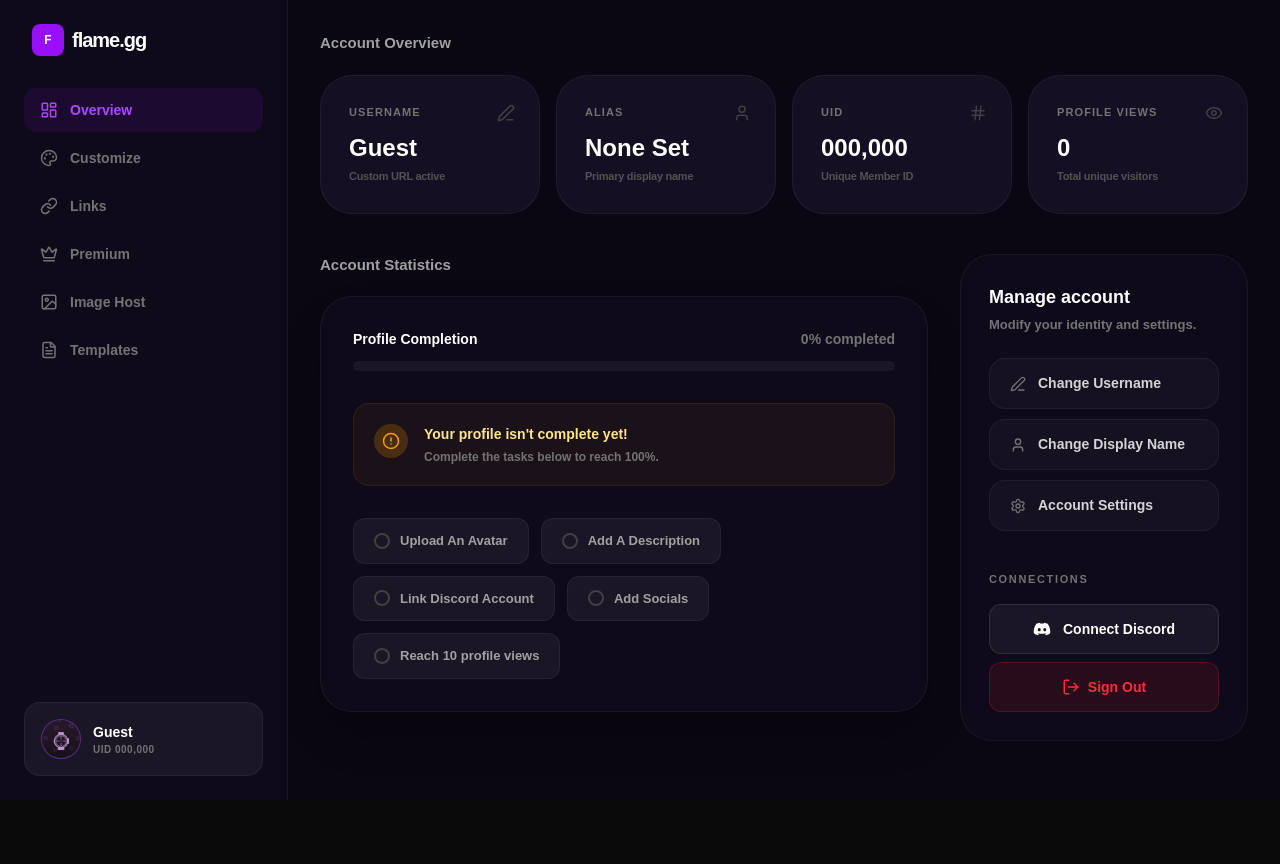
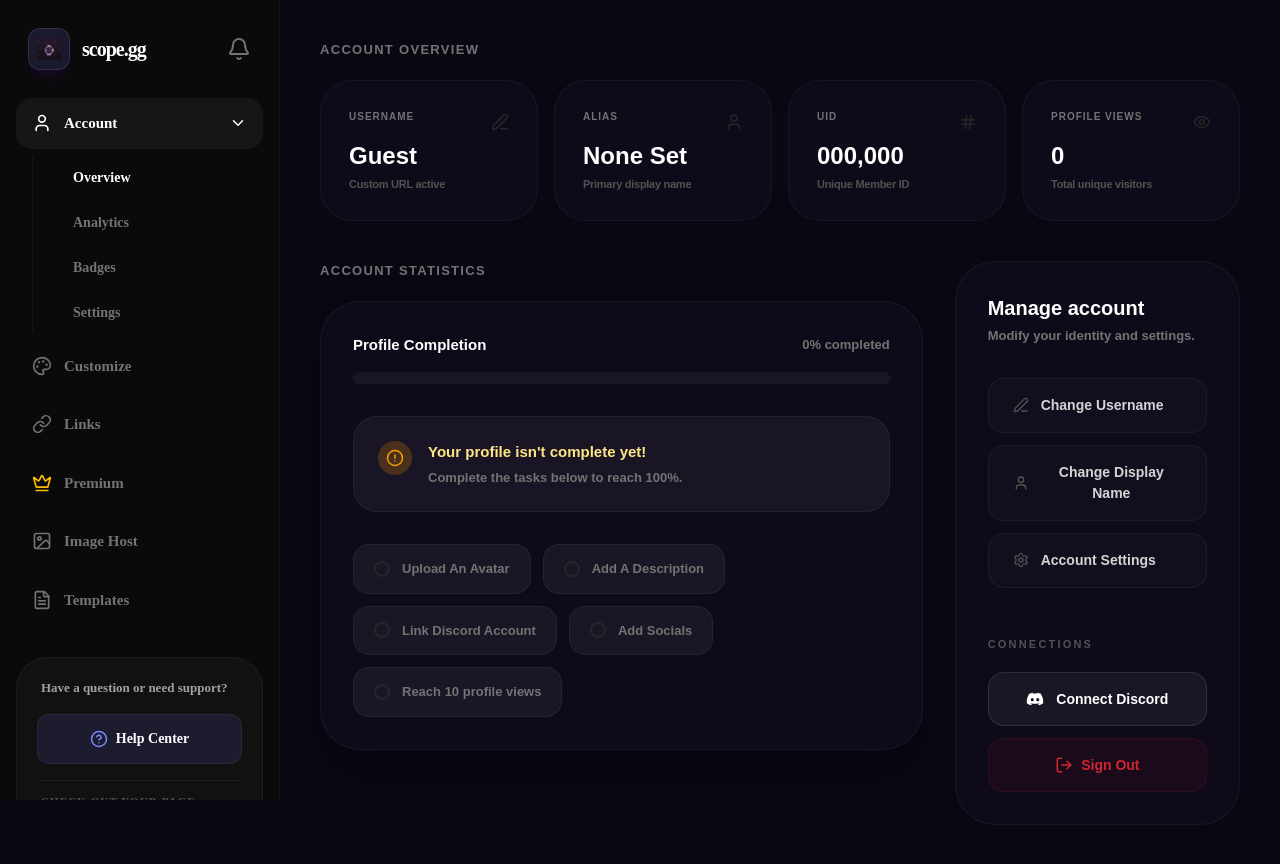
Before and after one commit to flamegg-app/flame.gg, a Next.js app: page /dashboard in a window 1280 px wide. Before the commit the page ends 800 px from the top, so only its background shows below. Built offline with nearby package versions, Linux system fonts and the light colour scheme; no server answers; the database is empty; sample sign-in values are in the browser's storage.

Commit message:
feat: complete rebrand to scope.gg and modularize sidebar component

```diff
--- a/pages/dashboard/index.tsx
+++ b/pages/dashboard/index.tsx
@@ -2,11 +2,11 @@ import React, { useEffect, useState } from 'react';
 import { supabase } from '../../lib/supabase';
 import {
   User, Hash, Eye, Edit3, Settings,
-  LogOut, CheckCircle2, AlertCircle, X,
-  LayoutDashboard, Palette, Link as LinkIcon, Crown, Image as ImageIcon, FileText
+  LogOut, CheckCircle2, AlertCircle, X
 } from 'lucide-react';
 import { FaDiscord } from 'react-icons/fa';
 import { useRouter } from 'next/router';
+import Sidebar from '../../components/Sidebar'; // Ensure this path matches your Sidebar.tsx location
 
 export default function DashboardOverview() {
   const router = useRouter();
@@ -48,10 +48,8 @@ export default function DashboardOverview() {
         ];
 
         const completedCount = criteria.filter(Boolean).length;
-        const completionPercentage = (completedCount / criteria.length) * 100;
-
         setStats({
-          completion: completionPercentage,
+          completion: (completedCount / criteria.length) * 100,
           uid: formattedUID,
           views: profileData.views || 0
         });
@@ -62,48 +60,21 @@ export default function DashboardOverview() {
     fetchDashboardData();
   }, [router]);
 
-  if (loading) return <div className="min-h-screen bg-[#0a0612] flex items-center justify-center text-white font-bold">Loading Stats...</div>;
+  if (loading) return <div className="min-h-screen bg-[#0a0612] flex items-center justify-center text-white font-bold tracking-tighter">Loading scope.gg...</div>;
 
   return (
     <div className="flex min-h-screen bg-[#0a0612] text-white font-['Satoshi',sans-serif]">
 
-      {/* Sidebar - Inspired by guns.lol UI */}
-      <aside className="w-72 border-r border-white/5 bg-[#0f0a1a] p-6 hidden lg:flex flex-col gap-8">
-        <div className="flex items-center gap-2 px-2">
-          <div className="w-8 h-8 bg-purple-600 rounded-lg flex items-center justify-center">
-            <span className="font-black text-xs text-white">F</span>
-          </div>
-          <span className="font-black text-xl tracking-tighter">flame.gg</span>
-        </div>
+      {/* 1. Global Sidebar Component */}
+      <Sidebar />
 
-        <nav className="space-y-1">
-          <SidebarLink icon={<LayoutDashboard size={18}/>} label="Overview" active />
-          <SidebarLink icon={<Palette size={18}/>} label="Customize" onClick={() => router.push('/dashboard/customize')} />
-          <SidebarLink icon={<LinkIcon size={18}/>} label="Links" />
-          <SidebarLink icon={<Crown size={18}/>} label="Premium" />
-          <SidebarLink icon={<ImageIcon size={18}/>} label="Image Host" />
-          <SidebarLink icon={<FileText size={18}/>} label="Templates" />
-        </nav>
+      {/* 2. Main Content Area */}
+      <main className="flex-1 p-4 md:p-10 overflow-y-auto">
+        <div className="max-w-[1200px] mx-auto">
 
-        <div className="mt-auto bg-white/5 p-4 rounded-2xl border border-white/5">
-          <div className="flex items-center gap-3">
-            <div className="w-10 h-10 rounded-full bg-purple-500/20 border border-purple-500/30 overflow-hidden">
-              <img src={profile?.avatar_url || '/logo.webp'} className="w-full h-full object-cover" alt="pfp" />
-            </div>
-            <div className="overflow-hidden">
-              <p className="font-black text-sm truncate">{profile?.username || "Guest"}</p>
-              <p className="text-[10px] text-neutral-500 font-bold uppercase tracking-wider">UID {stats.uid}</p>
-            </div>
-          </div>
-        </div>
-      </aside>
-
-      {/* Main Content Area */}
-      <div className="flex-1 overflow-y-auto">
-        <div className="max-w-[1400px] mx-auto p-4 md:p-8">
-
+          {/* Section: Account Overview */}
           <section className="mb-10">
-            <h2 className="text-[15px] font-bold mb-5 text-neutral-400">Account Overview</h2>
+            <h2 className="text-[13px] font-black mb-5 text-neutral-500 uppercase tracking-widest">Account Overview</h2>
             <div className="grid grid-cols-1 sm:grid-cols-2 lg:grid-cols-4 gap-4">
               <StatCard title="Username" value={profile?.username || "Guest"} sub="Custom URL active" icon={<Edit3 size={18}/>} />
               <StatCard title="Alias" value={profile?.alias || "None Set"} sub="Primary display name" icon={<User size={18}/>} />
@@ -113,66 +84,75 @@ export default function DashboardOverview() {
           </section>
 
           <div className="grid grid-cols-1 lg:grid-cols-12 gap-8">
+
+            {/* Left Column: Account Statistics */}
             <div className="lg:col-span-8 space-y-8">
               <section>
-                <h2 className="text-[15px] font-bold mb-5 text-neutral-400">Account Statistics</h2>
-                <div className="bg-[#0f0a1a] border border-white/5 rounded-[2rem] p-8 shadow-2xl">
+                <h2 className="text-[13px] font-black mb-5 text-neutral-500 uppercase tracking-widest">Account Statistics</h2>
+                <div className="bg-[#0f0a1a] border border-white/5 rounded-[2.5rem] p-8 shadow-2xl">
 
                   <div className="mb-8">
-                    <div className="flex justify-between items-center mb-3">
-                      <span className="font-bold text-sm">Profile Completion</span>
-                      <span className="text-neutral-500 text-sm font-bold">{stats.completion}% completed</span>
+                    <div className="flex justify-between items-center mb-4">
+                      <span className="font-black text-[15px]">Profile Completion</span>
+                      <span className="text-neutral-500 text-[13px] font-bold">{stats.completion}% completed</span>
                     </div>
-                    <div className="w-full bg-white/5 h-2.5 rounded-full overflow-hidden">
-                      <div className="bg-purple-600 h-full transition-all duration-700 shadow-[0_0_20px_rgba(147,51,234,0.4)]" style={{ width: `${stats.completion}%` }} />
+                    <div className="w-full bg-white/5 h-3 rounded-full overflow-hidden">
+                      <div
+                        className="bg-purple-600 h-full transition-all duration-700 shadow-[0_0_20px_rgba(147,51,234,0.4)]"
+                        style={{ width: `${stats.completion}%` }}
+                      />
                     </div>
                   </div>
 
                   {stats.completion < 100 && (
-                    <div className="bg-amber-500/5 border border-amber-500/10 p-5 rounded-2xl flex items-start gap-4 mb-8">
+                    <div className="bg-[#1a1524] border border-white/5 p-6 rounded-3xl flex items-start gap-4 mb-8">
                       <div className="bg-amber-500/20 p-2 rounded-full">
                         <AlertCircle className="text-amber-500" size={18} />
                       </div>
                       <div>
-                        <p className="font-black text-[14px] text-amber-200">Your profile isn't complete yet!</p>
-                        <p className="text-xs font-bold text-neutral-500 mt-1">Complete the tasks below to reach 100%.</p>
+                        <p className="font-black text-[15px] text-amber-200">Your profile isn't complete yet!</p>
+                        <p className="text-[13px] font-bold text-neutral-500 mt-1">Complete the tasks below to reach 100%.</p>
                       </div>
                     </div>
                   )}
 
                   <div className="flex flex-wrap gap-3">
-                    <CompletionBadge text="Upload An Avatar" active={!!profile?.avatar_url} onClick={() => router.push('/dashboard/customize')} />
-                    <CompletionBadge text="Add A Description" active={!!profile?.description} onClick={() => router.push('/dashboard/customize')} />
+                    <CompletionBadge text="Upload An Avatar" active={!!profile?.avatar_url} />
+                    <CompletionBadge text="Add A Description" active={!!profile?.description} />
                     <CompletionBadge text="Link Discord Account" active={!!profile?.discord_id} />
-                    <CompletionBadge text="Add Socials" active={!!profile?.socials} onClick={() => router.push('/dashboard/settings')} />
+                    <CompletionBadge text="Add Socials" active={!!profile?.socials} />
                     <CompletionBadge text="Reach 10 profile views" active={stats.views >= 10} />
                   </div>
                 </div>
               </section>
             </div>
 
+            {/* Right Column: Manage Account */}
             <div className="lg:col-span-4 space-y-6">
-              <div className="bg-[#0f0a1a] border border-white/5 rounded-[2rem] p-7">
-                <h3 className="font-black text-lg mb-1 text-white">Manage account</h3>
-                <p className="text-neutral-500 text-[13px] font-bold mb-6">Modify your identity and settings.</p>
+              <div className="bg-[#0f0a1a] border border-white/5 rounded-[2.5rem] p-8">
+                <h3 className="font-black text-xl mb-1 text-white">Manage account</h3>
+                <p className="text-neutral-500 text-[13px] font-bold mb-8">Modify your identity and settings.</p>
 
-                <div className="space-y-2.5">
+                <div className="space-y-3">
                   <MenuButton icon={<Edit3 size={16}/>} label="Change Username" onClick={() => setIsUsernameOpen(true)} />
                   <MenuButton icon={<User size={16}/>} label="Change Display Name" onClick={() => setIsAliasOpen(true)} />
                   <MenuButton icon={<Settings size={16}/>} label="Account Settings" onClick={() => router.push('/dashboard/settings')} />
                 </div>
 
-                <div className="mt-10">
-                  <h3 className="font-black text-[11px] uppercase tracking-[0.15em] text-neutral-500 mb-4 text-center lg:text-left">Connections</h3>
-                  <div className="flex flex-col gap-2">
-                    <button className={`w-full py-3.5 rounded-xl flex items-center justify-center gap-3 text-sm font-black transition-all ${
+                <div className="mt-12">
+                  <h3 className="font-black text-[11px] uppercase tracking-[0.2em] text-neutral-600 mb-5 text-center lg:text-left">Connections</h3>
+                  <div className="flex flex-col gap-3">
+                    <button className={`w-full py-4 rounded-2xl flex items-center justify-center gap-3 text-sm font-black transition-all ${
                       profile?.discord_id
                       ? 'bg-[#5865F2]/10 border border-[#5865F2]/20 text-[#5865F2]'
                       : 'bg-white/5 border border-white/10 text-white hover:bg-white/10'
                     }`}>
                       <FaDiscord size={18}/> {profile?.discord_id ? 'Discord Connected' : 'Connect Discord'}
                     </button>
-                    <button onClick={async () => { await supabase.auth.signOut(); router.push('/login'); }} className="w-full bg-red-500/10 border border-red-500/20 text-red-500 py-3.5 rounded-xl font-black text-sm hover:bg-red-500/20 transition-all flex items-center justify-center gap-2">
+                    <button
+                      onClick={async () => { await supabase.auth.signOut(); router.push('/login'); }}
+                      className="w-full bg-red-500/5 border border-red-500/10 text-red-500/80 py-4 rounded-2xl font-black text-sm hover:bg-red-500/10 transition-all flex items-center justify-center gap-2"
+                    >
                       <LogOut size={18} /> Sign Out
                     </button>
                   </div>
@@ -181,63 +161,37 @@ export default function DashboardOverview() {
             </div>
           </div>
         </div>
-      </div>
+      </main>
 
-      {/* Popups (Modals) */}
-      <Modal isOpen={isUsernameOpen} onClose={() => setIsUsernameOpen(false)} title="Change Username" placeholder="New username..." />
-      <Modal isOpen={isAliasOpen} onClose={() => setIsAliasOpen(false)} title="Change Display Name" placeholder="New display name..." />
+      {/* Pop-up Modals for Username/Alias */}
+      <DashboardModal isOpen={isUsernameOpen} onClose={() => setIsUsernameOpen(false)} title="Change Username" />
+      <DashboardModal isOpen={isAliasOpen} onClose={() => setIsAliasOpen(false)} title="Change Display Name" />
     </div>
   );
 }
 
 // Sub-components
-function SidebarLink({ icon, label, active, onClick }: any) {
-  return (
-    <button onClick={onClick} className={`w-full flex items-center gap-3 px-4 py-3 rounded-xl font-bold text-sm transition-all ${
-      active ? 'bg-purple-600/10 text-purple-500' : 'text-neutral-500 hover:text-neutral-300 hover:bg-white/5'
-    }`}>
-      {icon} {label}
-    </button>
-  );
-}
-
-function Modal({ isOpen, onClose, title, placeholder }: any) {
-  if (!isOpen) return null;
-  return (
-    <div className="fixed inset-0 z-50 flex items-center justify-center bg-black/60 backdrop-blur-sm p-4">
-      <div className="bg-[#0f0a1a] border border-white/10 w-full max-w-md rounded-[2.5rem] p-8 shadow-3xl">
-        <div className="flex justify-between items-center mb-6">
-          <h3 className="text-xl font-black">{title}</h3>
-          <button onClick={onClose} className="p-2 hover:bg-white/5 rounded-full"><X size={20}/></button>
-        </div>
-        <input className="w-full bg-[#0a0612] border border-white/5 p-4 rounded-2xl mb-6 focus:border-purple-500/50 outline-none transition-all font-bold text-white" placeholder={placeholder} />
-        <button className="w-full bg-purple-600 py-4 rounded-2xl font-black hover:bg-purple-500 transition-all text-white">Save Changes</button>
-      </div>
-    </div>
-  );
-}
-
 function StatCard({ title, value, sub, icon }: any) {
   return (
-    <div className="bg-[#150f24] border border-white/5 p-7 rounded-[2rem] relative group hover:border-purple-500/20 transition-all">
-      <div className="absolute right-6 top-7 text-neutral-700 group-hover:text-purple-500 transition-colors">
+    <div className="bg-[#0f0a1a] border border-white/5 p-7 rounded-[2rem] relative group hover:border-purple-500/30 transition-all duration-300">
+      <div className="absolute right-7 top-8 text-neutral-800 group-hover:text-purple-500 transition-colors">
         {icon}
       </div>
-      <p className="text-neutral-500 text-[11px] font-black uppercase tracking-widest mb-3">{title}</p>
+      <p className="text-neutral-500 text-[10px] font-black uppercase tracking-widest mb-4">{title}</p>
       <p className="text-2xl font-black mb-1 text-white">{value}</p>
       <p className="text-neutral-600 text-[11px] font-bold tracking-tight">{sub}</p>
     </div>
   );
 }
 
-function CompletionBadge({ text, active, onClick }: { text: string; active: boolean; onClick?: () => void }) {
+function CompletionBadge({ text, active }: { text: string; active: boolean }) {
   return (
-    <div onClick={onClick} className={`flex items-center gap-2.5 px-5 py-3 rounded-xl border text-[13px] font-bold transition-all cursor-pointer ${
+    <div className={`flex items-center gap-3 px-5 py-3.5 rounded-2xl border text-[13px] font-bold transition-all duration-300 ${
       active
       ? 'bg-green-500/5 border-green-500/10 text-green-500'
-      : 'bg-white/5 border-white/5 text-neutral-400 hover:bg-white/10'
+      : 'bg-white/5 border-white/5 text-neutral-500'
     }`}>
-      {active ? <CheckCircle2 size={16} /> : <div className="w-4 h-4 rounded-full border-2 border-neutral-700" />}
+      {active ? <CheckCircle2 size={16} /> : <div className="w-4 h-4 rounded-full border-2 border-neutral-800" />}
       <span>{text}</span>
     </div>
   );
@@ -245,9 +199,30 @@ function CompletionBadge({ text, active, onClick }: { text: string; active: bool
 
 function MenuButton({ icon, label, onClick }: any) {
   return (
-    <button onClick={onClick} className="w-full flex items-center gap-3 bg-white/[0.03] hover:bg-white/[0.07] border border-white/5 py-3.5 px-5 rounded-2xl transition-all text-[14px] font-black text-neutral-300">
-      <span className="text-neutral-500">{icon}</span>
+    <button onClick={onClick} className="w-full flex items-center gap-3 bg-white/[0.02] hover:bg-white/[0.05] border border-white/5 py-4 px-6 rounded-2xl transition-all duration-200 text-[14px] font-black text-neutral-300">
+      <span className="text-neutral-600">{icon}</span>
       {label}
     </button>
   );
 }
+
+function DashboardModal({ isOpen, onClose, title }: any) {
+  if (!isOpen) return null;
+  return (
+    <div className="fixed inset-0 z-[100] flex items-center justify-center bg-black/90 backdrop-blur-sm p-4">
+      <div className="bg-[#0f0a1a] border border-white/10 w-full max-w-md rounded-[2.5rem] p-10 shadow-3xl">
+        <div className="flex justify-between items-center mb-8">
+          <h3 className="text-2xl font-black text-white">{title}</h3>
+          <button onClick={onClose} className="p-2 hover:bg-white/5 rounded-full text-neutral-500 transition-colors"><X size={24}/></button>
+        </div>
+        <div className="space-y-6">
+          <div className="space-y-2">
+            <label className="text-[11px] font-black uppercase text-neutral-500 tracking-widest ml-1">New {title}</label>
+            <input className="w-full bg-[#050505] border border-white/5 p-5 rounded-2xl focus:border-purple-500/50 focus:outline-none transition-all font-bold text-white placeholder:text-neutral-800" placeholder={`Enter ${title.toLowerCase()}...`} />
+          </div>
+          <button className="w-full bg-purple-600 py-5 rounded-2xl font-black text-lg hover:bg-purple-500 hover:shadow-[0_0_25px_rgba(147,51,234,0.3)] transition-all text-white">Save Changes</button>
+        </div>
+      </div>
+    </div>
+  );
+}
```
